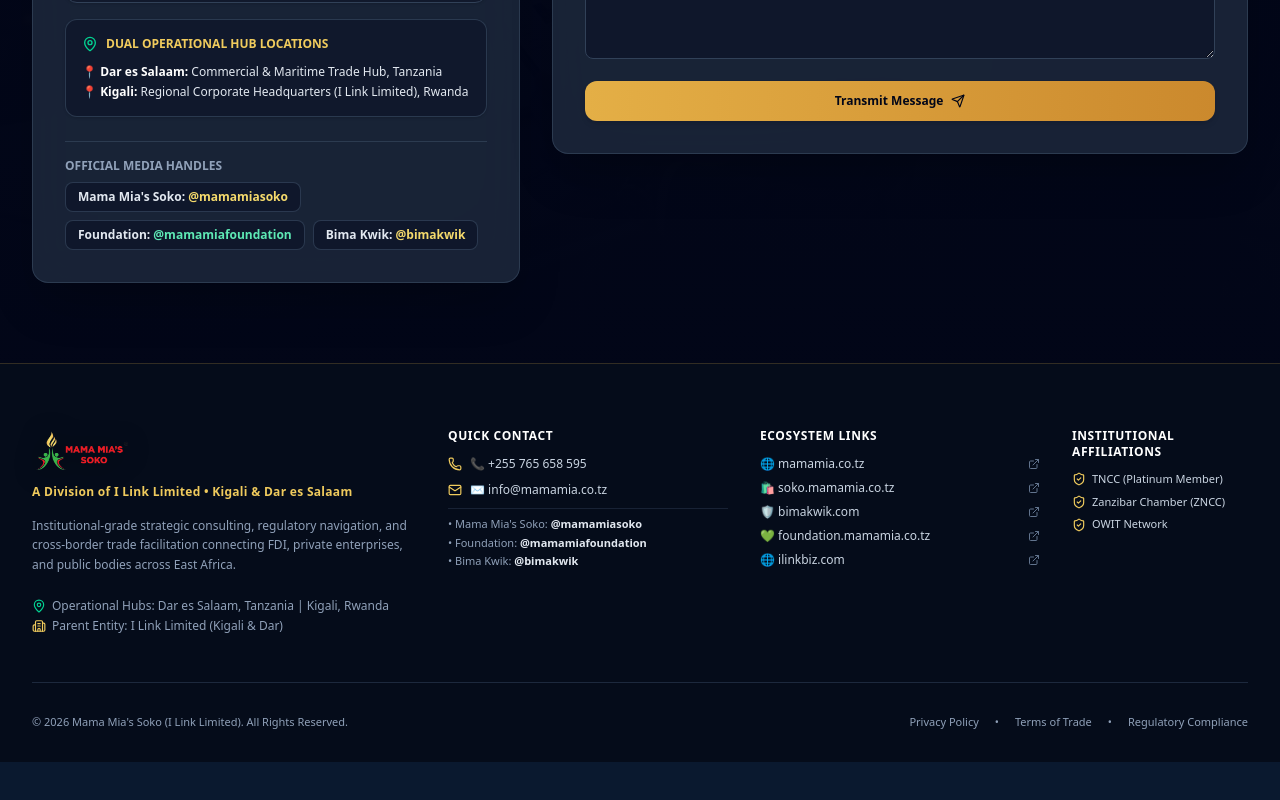
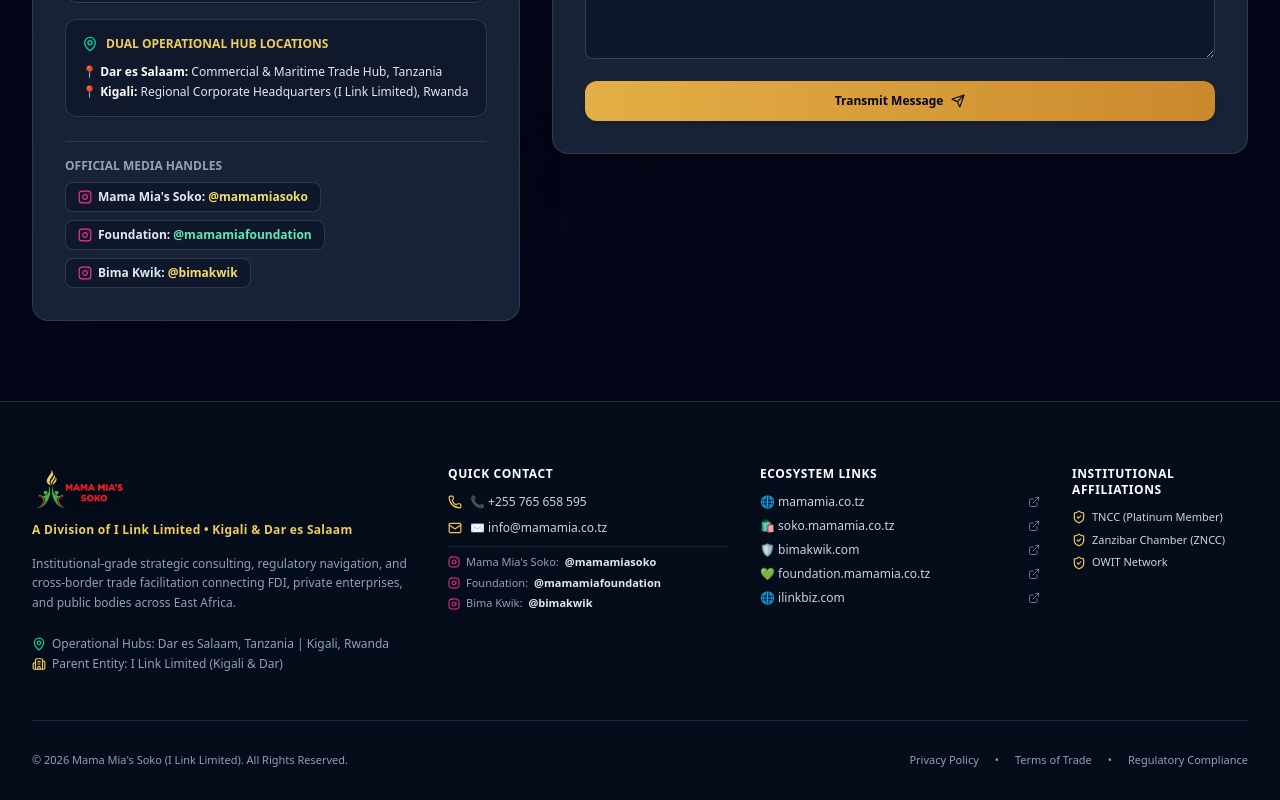
Before and after one commit to Maremi1/mamamia-soko, a React (Vite) app: page / in a window 1280 px wide. Shown: the part 10492-11292 px from the top of the page. Before the commit the page ends 11254 px from the top, so only its background shows below. Built offline with nearby package versions, Linux system fonts and the light colour scheme.

Commit message:
Update Hero CTA, integrate official Instagram links, and build production dist

```diff
--- a/src/components/ContactSection.tsx
+++ b/src/components/ContactSection.tsx
@@ -6,7 +6,8 @@
   MapPin,
   Send,
   MessageSquare,
-  CheckCircle2
+  CheckCircle2,
+  Instagram
 } from 'lucide-react';
 
 export const ContactSection: React.FC = () => {
@@ -153,15 +154,33 @@
                 Official Media Handles
               </span>
               <div className="flex flex-wrap gap-2 text-xs">
-                <span className="bg-slate-100 dark:bg-slate-900/90 px-3 py-1.5 rounded-lg border border-slate-200 dark:border-slate-700/80 text-slate-700 dark:text-slate-200 font-semibold">
-                  Mama Mia's Soko: <strong className="text-amber-700 dark:text-amber-300">@mamamiasoko</strong>
-                </span>
-                <span className="bg-slate-100 dark:bg-slate-900/90 px-3 py-1.5 rounded-lg border border-slate-200 dark:border-slate-700/80 text-slate-700 dark:text-slate-200 font-semibold">
-                  Foundation: <strong className="text-emerald-700 dark:text-emerald-300">@mamamiafoundation</strong>
-                </span>
-                <span className="bg-slate-100 dark:bg-slate-900/90 px-3 py-1.5 rounded-lg border border-slate-200 dark:border-slate-700/80 text-slate-700 dark:text-slate-200 font-semibold">
-                  Bima Kwik: <strong className="text-amber-700 dark:text-amber-300">@bimakwik</strong>
-                </span>
+                <a
+                  href="https://www.instagram.com/mamamiasoko?igsi=MWJ2ajI1YW5zdHpmaQ=="
+                  target="_blank"
+                  rel="noopener noreferrer"
+                  className="bg-slate-100 hover:bg-slate-200 dark:bg-slate-900/90 dark:hover:bg-slate-900 px-3 py-1.5 rounded-lg border border-slate-200 dark:border-slate-700/80 text-slate-700 dark:text-slate-200 font-semibold hover:border-amber-500/50 hover:text-amber-600 dark:hover:text-amber-400 transition-colors inline-flex items-center gap-1.5"
+                >
+                  <Instagram className="w-3.5 h-3.5 text-pink-500" />
+                  <span>Mama Mia's Soko: <strong className="text-amber-700 dark:text-amber-300">@mamamiasoko</strong></span>
+                </a>
+                <a
+                  href="https://www.instagram.com/mamamiafoundation?igsi=MWIyMjlhMDN1bW5pMw=="
+                  target="_blank"
+                  rel="noopener noreferrer"
+                  className="bg-slate-100 hover:bg-slate-200 dark:bg-slate-900/90 dark:hover:bg-slate-900 px-3 py-1.5 rounded-lg border border-slate-200 dark:border-slate-700/80 text-slate-700 dark:text-slate-200 font-semibold hover:border-emerald-500/50 hover:text-emerald-600 dark:hover:text-emerald-400 transition-colors inline-flex items-center gap-1.5"
+                >
+                  <Instagram className="w-3.5 h-3.5 text-pink-500" />
+                  <span>Foundation: <strong className="text-emerald-700 dark:text-emerald-300">@mamamiafoundation</strong></span>
+                </a>
+                <a
+                  href="https://www.instagram.com/bimakwik?igsi=YTdrbTBva2R1OW9x"
+                  target="_blank"
+                  rel="noopener noreferrer"
+                  className="bg-slate-100 hover:bg-slate-200 dark:bg-slate-900/90 dark:hover:bg-slate-900 px-3 py-1.5 rounded-lg border border-slate-200 dark:border-slate-700/80 text-slate-700 dark:text-slate-200 font-semibold hover:border-amber-500/50 hover:text-amber-600 dark:hover:text-amber-400 transition-colors inline-flex items-center gap-1.5"
+                >
+                  <Instagram className="w-3.5 h-3.5 text-pink-500" />
+                  <span>Bima Kwik: <strong className="text-amber-700 dark:text-amber-300">@bimakwik</strong></span>
+                </a>
               </div>
             </div>
           </motion.div>
--- a/src/components/Footer.tsx
+++ b/src/components/Footer.tsx
@@ -7,7 +7,8 @@
   ShieldCheck,
   Building2,
   Heart,
-  Globe
+  Globe,
+  Instagram
 } from 'lucide-react';
 
 export const Footer: React.FC = () => {
@@ -73,10 +74,43 @@
                   <span>✉️ info@mamamia.co.tz</span>
                 </a>
               </li>
-              <li className="pt-2 border-t border-slate-200 dark:border-slate-800/80 text-[11px] text-slate-500 dark:text-slate-400 space-y-1">
-                <div>• Mama Mia's Soko: <strong className="text-slate-800 dark:text-slate-200">@mamamiasoko</strong></div>
-                <div>• Foundation: <strong className="text-slate-800 dark:text-slate-200">@mamamiafoundation</strong></div>
-                <div>• Bima Kwik: <strong className="text-slate-800 dark:text-slate-200">@bimakwik</strong></div>
+              <li className="pt-2 border-t border-slate-200 dark:border-slate-800/80 text-[11px] text-slate-500 dark:text-slate-400 space-y-1.5">
+                <div className="flex items-center gap-1.5">
+                  <Instagram className="w-3 h-3 text-pink-500 shrink-0" />
+                  <span>Mama Mia's Soko:</span>
+                  <a
+                    href="https://www.instagram.com/mamamiasoko?igsi=MWJ2ajI1YW5zdHpmaQ=="
+                    target="_blank"
+                    rel="noopener noreferrer"
+                    className="text-slate-800 dark:text-slate-200 hover:text-amber-600 dark:hover:text-amber-400 transition-colors font-bold underline-offset-2 hover:underline"
+                  >
+                    @mamamiasoko
+                  </a>
+                </div>
+                <div className="flex items-center gap-1.5">
+                  <Instagram className="w-3 h-3 text-pink-500 shrink-0" />
+                  <span>Foundation:</span>
+                  <a
+                    href="https://www.instagram.com/mamamiafoundation?igsi=MWIyMjlhMDN1bW5pMw=="
+                    target="_blank"
+                    rel="noopener noreferrer"
+                    className="text-slate-800 dark:text-slate-200 hover:text-emerald-600 dark:hover:text-emerald-400 transition-colors font-bold underline-offset-2 hover:underline"
+                  >
+                    @mamamiafoundation
+                  </a>
+                </div>
+                <div className="flex items-center gap-1.5">
+                  <Instagram className="w-3 h-3 text-pink-500 shrink-0" />
+                  <span>Bima Kwik:</span>
+                  <a
+                    href="https://www.instagram.com/bimakwik?igsi=YTdrbTBva2R1OW9x"
+                    target="_blank"
+                    rel="noopener noreferrer"
+                    className="text-slate-800 dark:text-slate-200 hover:text-amber-600 dark:hover:text-amber-400 transition-colors font-bold underline-offset-2 hover:underline"
+                  >
+                    @bimakwik
+                  </a>
+                </div>
               </li>
             </ul>
           </div>
--- a/src/components/Hero.tsx
+++ b/src/components/Hero.tsx
@@ -5,11 +5,13 @@
   ArrowRight,
   ShieldCheck,
   Building,
+  Building2,
   TrendingUp,
   ExternalLink,
   ChevronRight,
   Sparkles,
-  Layers
+  Layers,
+  Calendar
 } from 'lucide-react';
 import { ECOSYSTEM_PORTALS } from '../data/websiteData';
 
@@ -78,11 +80,25 @@
 
           {/* CTA Buttons */}
           <div className="pt-2 flex flex-col sm:flex-row items-center justify-center gap-4">
+            {/* Mobile-Only Marketplace Button (Desktop already has the prominent button in the Top Header) */}
+            <motion.a
+              whileHover={{ scale: 1.03 }}
+              whileTap={{ scale: 0.97 }}
+              href="https://soko.mamamia.co.tz"
+              target="_blank"
+              rel="noopener noreferrer"
+              className="sm:hidden w-full inline-flex items-center justify-center gap-2.5 bg-gradient-to-r from-amber-500 to-amber-600 hover:from-amber-600 hover:to-amber-700 text-slate-950 font-extrabold px-7 py-3.5 rounded-xl shadow-xl transition-all text-base cursor-pointer"
+            >
+              <Building2 className="w-5 h-5 text-slate-950" />
+              <span>Visit Digital Marketplace</span>
+              <ExternalLink className="w-4 h-4 text-slate-950" />
+            </motion.a>
+
             <motion.button
               whileHover={{ scale: 1.03 }}
               whileTap={{ scale: 0.97 }}
               onClick={onOpenConsultation}
-              className="w-full sm:w-auto inline-flex items-center justify-center gap-3 bg-gradient-to-r from-amber-500 to-amber-600 hover:from-amber-600 hover:to-amber-700 text-slate-950 font-extrabold px-8 py-4 rounded-xl shadow-2xl hover:shadow-amber-500/40 transition-all text-base sm:text-lg"
+              className="w-full sm:w-auto inline-flex items-center justify-center gap-3 bg-gradient-to-r from-amber-500 to-amber-600 hover:from-amber-600 hover:to-amber-700 text-slate-950 font-extrabold px-8 py-4 rounded-xl shadow-2xl hover:shadow-amber-500/40 transition-all text-base sm:text-lg cursor-pointer"
             >
               <span>Schedule Trade Advisory</span>
               <ArrowRight className="w-5 h-5" />
```
Also changed, not shown: 7 other files (tests, documents, lock files or other folders).
